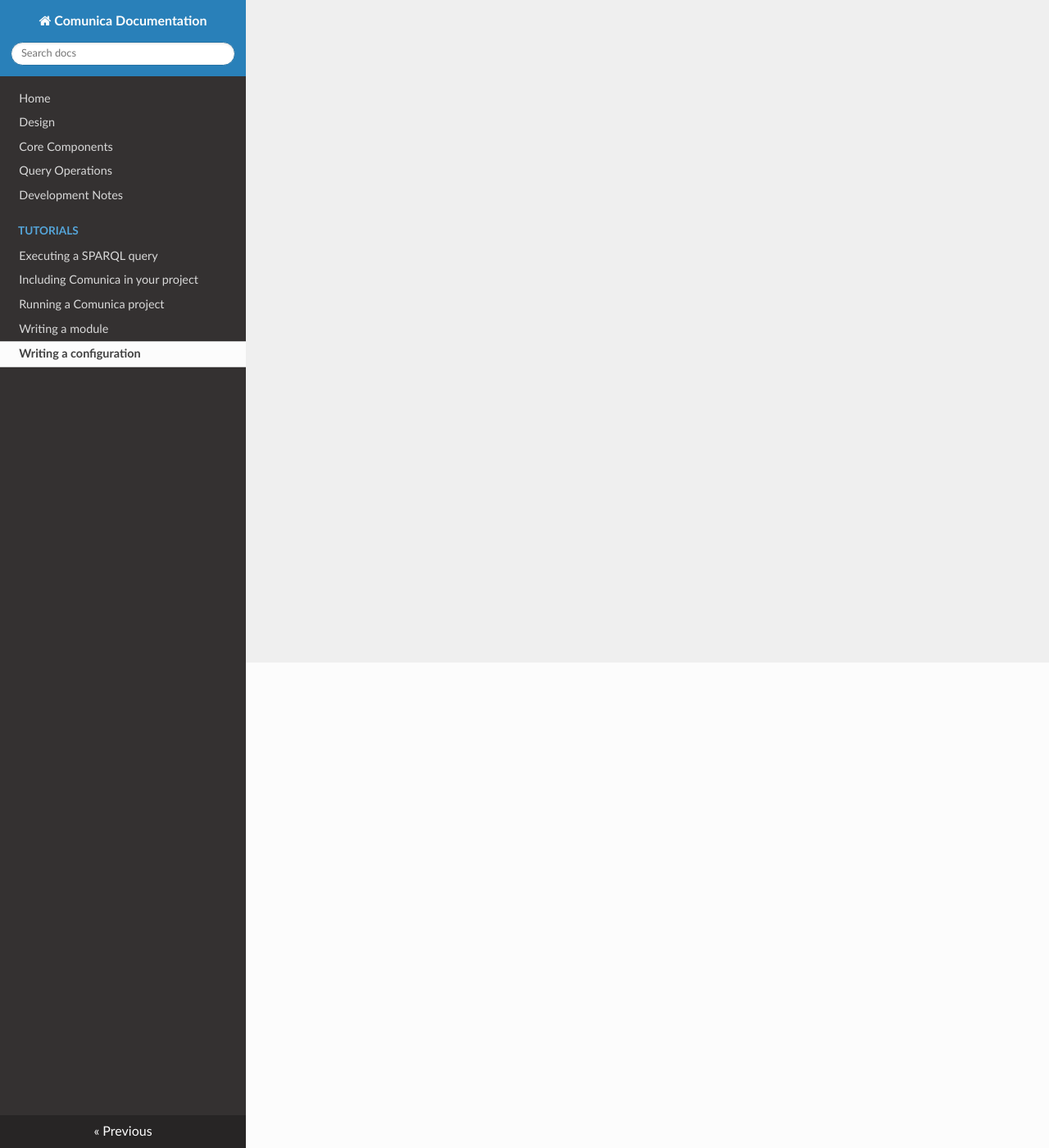
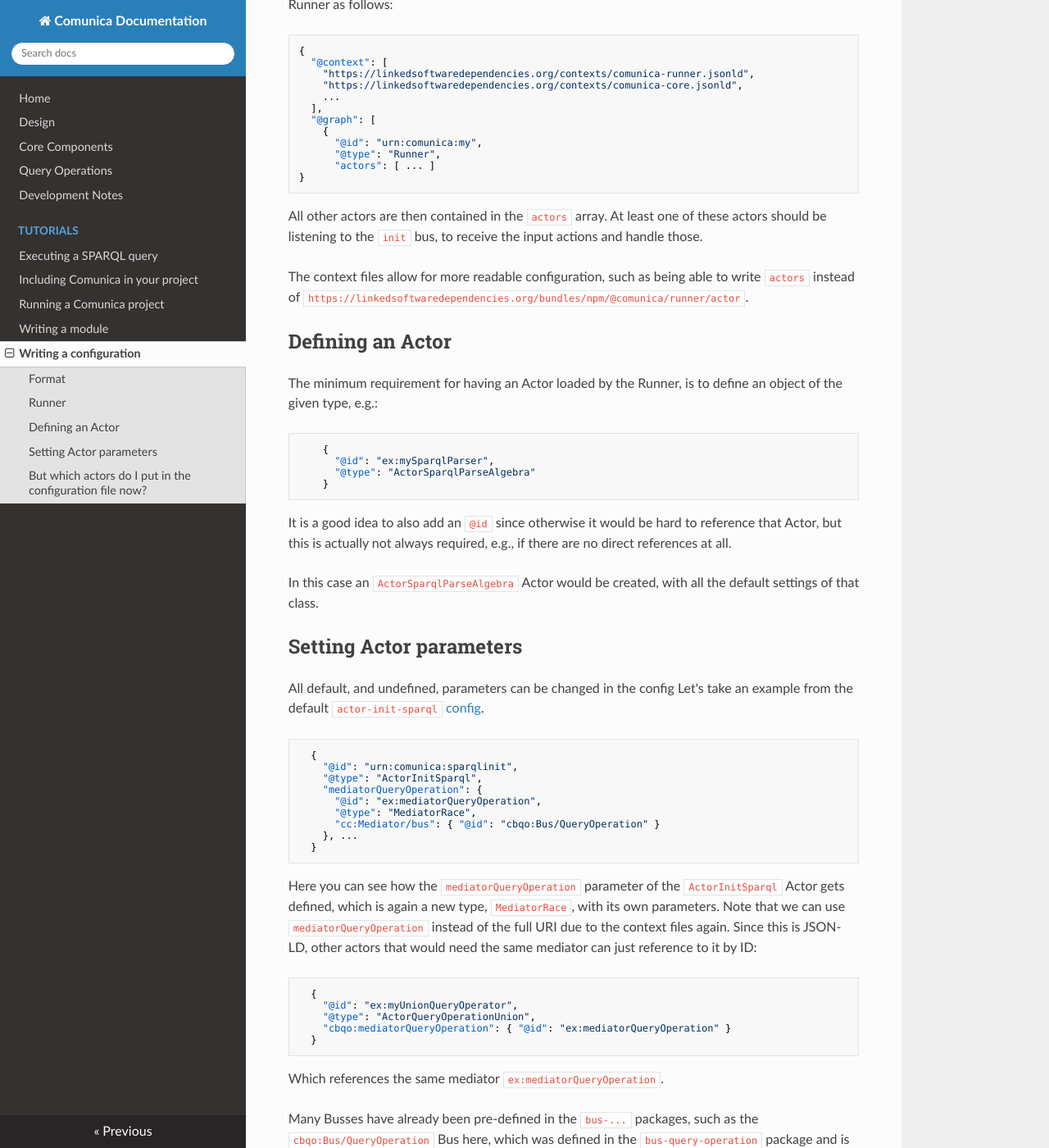
Before and after one commit to comunica/Documentation-Comunica, an MkDocs documentation site: the page built from docs/tutorials/configuration.md, in a window 1280 px wide and 1400 px high, scrolled down 592 px. Shown: the whole window at 82% size. Built offline with MkDocs 1.6.1, drawn with Linux system fonts in a browser that asks for light colours; nearby versions of some CDN libraries; old or Windows-style settings are respelled for this version of MkDocs; some of the changed text lies outside the part shown.

Commit message:
Added tutorial on how to write a configuration

````diff
--- a/docs/tutorials/configuration.md
+++ b/docs/tutorials/configuration.md
@@ -1 +1,115 @@
-Runner! Init!
+# Writing a Comunica project configuration
+
+Before a Comunica instance can be created,
+a configuration file is needed.
+Such a file defines all the modules that should be included in the instance,
+and how they should be linked to one another.
+
+Here we will cover the requirements for such a configuration and how to build one.
+Examples can be found in the currently existing `init` actors,
+such as the
+[configurations](https://github.com/comunica/comunica/tree/master/packages/actor-init-sparql/config)
+of `actor-init-sparql`.
+
+## Format
+Although we call them configuration files, they are actually just a collection of triples.
+This means that you can also use a turtle file or an API that returns a set of ntriples.
+All our examples will be in JSON-LD, but can easily be replaced by other formats.
+
+## Runner
+Every Comunica instance starts from a
+[Runner](https://github.com/comunica/comunica/tree/master/packages/runner).
+The Runner module is responsible for loading up the given modules and setting everything up.
+It is also responsible for sending the input actions to the actors listening to its Bus,
+which is the `init` Bus by default. All other actors are linked to the Runner as follows:
+
+```json
+{
+  "@context": [
+    "https://linkedsoftwaredependencies.org/contexts/comunica-runner.jsonld",
+    "https://linkedsoftwaredependencies.org/contexts/comunica-core.jsonld",
+    ...
+  ],
+  "@graph": [
+    {
+      "@id": "urn:comunica:my",
+      "@type": "Runner",
+      "actors": [ ... ]
+}
+```
+
+All other actors are then contained in the `actors` array.
+At least one of these actors should be listening to the `init` bus,
+to receive the input actions and handle those.
+
+The context files allow for more readable configuration,
+such as being able to write `actors` instead of
+`https://linkedsoftwaredependencies.org/bundles/npm/@comunica/runner/actor`.
+
+## Defining an Actor
+The minimum requirement for having an Actor loaded by the Runner,
+is to define an object of the given type, e.g.:
+```json
+    {
+      "@id": "ex:mySparqlParser",
+      "@type": "ActorSparqlParseAlgebra"
+    }
+```
+It is a good idea to also add an `@id` since otherwise it would be hard to reference that Actor,
+but this is actually not always required,
+e.g., if there are no direct references at all.
+
+In this case an `ActorSparqlParseAlgebra` Actor would be created,
+with all the default settings of that class.
+
+## Setting Actor parameters
+All default, and undefined, parameters can be changed in the config
+Let's take an example from the default `actor-init-sparql`
+[config](https://github.com/comunica/comunica/blob/master/packages/actor-init-sparql/config/config-default.json).
+
+```json
+  {
+    "@id": "urn:comunica:sparqlinit",
+    "@type": "ActorInitSparql",
+    "mediatorQueryOperation": {
+      "@id": "ex:mediatorQueryOperation",
+      "@type": "MediatorRace",
+      "cc:Mediator/bus": { "@id": "cbqo:Bus/QueryOperation" }
+    }, ...
+  }
+```
+
+Here you can see how the `mediatorQueryOperation` parameter
+of the `ActorInitSparql` Actor gets defined,
+which is again a new type, `MediatorRace`, with its own parameters.
+Note that we can use `mediatorQueryOperation` instead of the full URI due to the context files again.
+Since this is JSON-LD, other actors that would need the same mediator
+can just reference to it by ID:
+```json
+  {
+    "@id": "ex:myUnionQueryOperator",
+    "@type": "ActorQueryOperationUnion",
+    "cbqo:mediatorQueryOperation": { "@id": "ex:mediatorQueryOperation" }
+  }
+```
+Which references the same mediator `ex:mediatorQueryOperation`.
+
+Many Busses have already been pre-defined in the `bus-...` packages,
+such as the `cbqo:Bus/QueryOperation` Bus here,
+which was defined in the `bus-query-operation` package
+and is the default bus of all query operation Actors.
+
+## But which actors do I put in the configuration file now?
+Well that is the beauty of Comunica:
+it is completely up to you!
+Besides the Runner, all other Actors are optional.
+So you should include all Actors that are necessary to solve your problem.
+
+The components file of every individual Actor will always indicate
+which requirements it has so can be used to see which other Actors need to be added.
+Besides that Comunica will also throw an error if it has an action
+for which it finds no Actor that can solve it,
+which can also be used to find out what more would need to be added.
+
+The easiest is always to start from existing configuration files and adapt those,
+so we recommend starting there.
````
